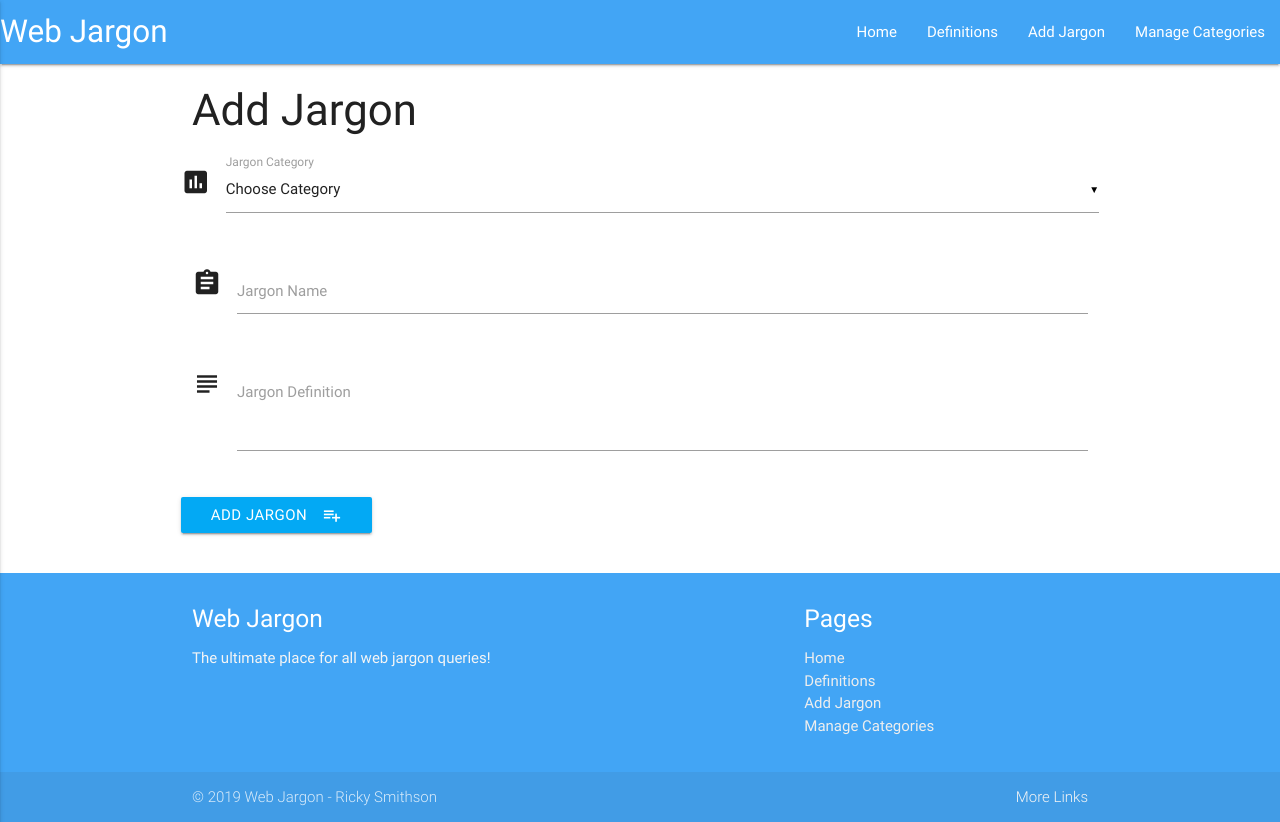
After one commit to rickysmithson/webjargon, a Flask app: page /add_jargon in a window 1280 px wide. The commit adds this page. Run offline with Flask 2, Linux system fonts and the light colour scheme; data that the repository does not hold is empty; some libraries are stand-ins or nearby versions.

Commit message:
added definition page

```diff
--- a/app.py
+++ b/app.py
@@ -13,11 +13,24 @@ mongo = PyMongo(app)
 @app.route('/get_home')
 def get_home():
     return render_template("home.html")
+
 @app.route('/get_defin')
 def get_defin():
     return render_template("def.html",
-    defines=mongo.db.definitions.find(),
+    defines=mongo.db.definitions.find())
+
+
+@app.route('/add_jargon')
+def add_jargon():
+    return render_template('addjargon.html',
     category=mongo.db.categories.find())
+
+
+@app.route('/insert_jargon', methods=['POST'])
+def insert_jargon():
+    definitions =  mongo.db.definitions
+    definitions.insert_one(request.form.to_dict())
+    return redirect(url_for('add_jargon'))
 
 
 if __name__ == '__main__':
--- a/static/css/style.css
+++ b/static/css/style.css
@@ -27,3 +27,15 @@
   main {
     flex: 1 0 auto;
   }
+
+  .btn_small {
+    height: 24px;
+    width: 60px;
+    line-height: 24px;
+    margin: 5px 5px;
+    padding: 0 0.5em;
+}
+
+.task_header {
+    margin-top: 5px;
+}
--- /dev/null
+++ b/templates/addjargon.html
@@ -0,0 +1,39 @@
+{% extends 'base.html' %} {% block content %}
+<h3>Add Jargon</h3>
+<div class="row">
+    <form action="{{ url_for('insert_jargon') }}" method="POST"  class="col s12">
+        <div class="row">
+            <div class="row">
+                <div class="input-field col s12">
+                    <i class="material-icons prefix">poll</i>
+                    <select id="category" name="category">
+                  <option value="" disabled selected>Choose Category</option>
+                  {% for categories in category %}
+                      <option value="{{categories.category}}">{{categories.category}}</option>
+                  {% endfor %}
+                </select>
+                    <label>Jargon Category</label>
+                </div>
+            </div>
+            <div class="input-field col s12">
+                <i class="material-icons prefix">assignment</i>
+                <input id="def_name" name="def_name" type="text">
+                <label for="icon_prefix">Jargon Name</label>
+            </div>
+        </div>
+        <div class="row">
+            <div class="input-field col s12">
+                <i class="material-icons prefix">subject</i>
+                <textarea name="def_descr" id="def_descr" class="materialize-textarea"></textarea>
+                <label for="icon_telephone">Jargon Definition</label>
+            </div>
+        </div>
+        <div class="row">
+            <button class="btn waves-effect waves-light light-blue" type="submit" name="action">Add Jargon
+                <i class="material-icons right">playlist_add</i>
+             </button>
+        </div>
+    </form>
+</div>
+
+{% endblock %}
--- a/templates/base.html
+++ b/templates/base.html
@@ -17,13 +17,13 @@
 
                     <li><a href="{{url_for('get_home')}}">Home</a></li>
                     <li><a href="{{url_for('get_defin')}}">Definitions</a></li>
-                    <li><a href="{{url_for('get_defin')}}">Add Jargon</a></li>
+                    <li><a href="{{url_for('add_jargon')}}">Add Jargon</a></li>
                     <li><a href="{{url_for('get_defin')}}">Manage Categories</a></li>
                  </ul>
                 <ul class="side-nav" id="mobile-demo">
                    <li><a href="{{url_for('get_home')}}">Home</a></li>
                     <li><a href="{{url_for('get_defin')}}">Definitions</a></li>
-                    <li><a href="{{url_for('get_defin')}}">Add Jargon</a></li>
+                    <li><a href="{{url_for('add_jargon')}}">Add Jargon</a></li>
                     <li><a href="{{url_for('get_defin')}}">Manage Categories</a></li>
                 </ul>
             </div>
@@ -48,8 +48,8 @@
                 <h5 class="white-text">Pages</h5>
                 <ul>
                   <li><a class="grey-text text-lighten-3" href="{{url_for('get_home')}}">Home</a></li>
-                  <li><a class="grey-text text-lighten-3" href="{{url_for('get_home')}}">Definitions</a></li>
-                  <li><a class="grey-text text-lighten-3" href="{{url_for('get_home')}}">Add Jargon</a></li>
+                  <li><a class="grey-text text-lighten-3" href="{{url_for('get_defin')}}">Definitions</a></li>
+                  <li><a class="grey-text text-lighten-3" href="{{url_for('add_jargon')}}">Add Jargon</a></li>
                   <li><a class="grey-text text-lighten-3" href="{{url_for('get_home')}}">Manage Categories</a></li>
                 </ul>
               </div>
@@ -72,6 +72,7 @@
         $(document).ready(function() {
             $(".dropdown-trigger").dropdown();
             $('.collapsible').collapsible();
+            $('select').material_select();
             $(".button-collapse").sideNav();
         });
            </script>
--- a/templates/def.html
+++ b/templates/def.html
@@ -4,7 +4,7 @@
   <h2>Definitions</h2>
   </div>
   </div>
-   {% for categories in category %}
+
   <div class="row ">
     <div class="col s12 m8 offset-m2">
       <div class="card white-grey darken-1">
@@ -20,6 +20,6 @@
     {% endfor %}
       </div>
     </div>
-    {% endfor %}
+
   </div>
 {% endblock %}
```
